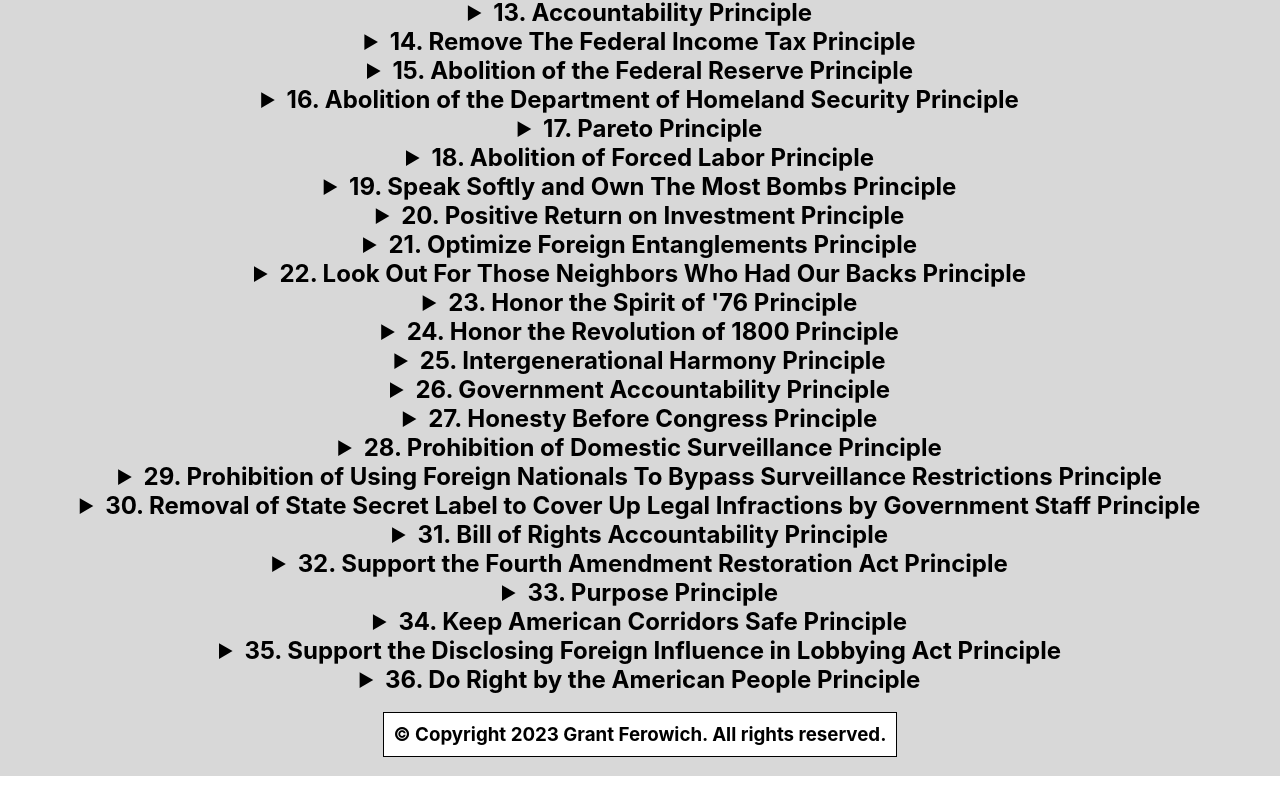
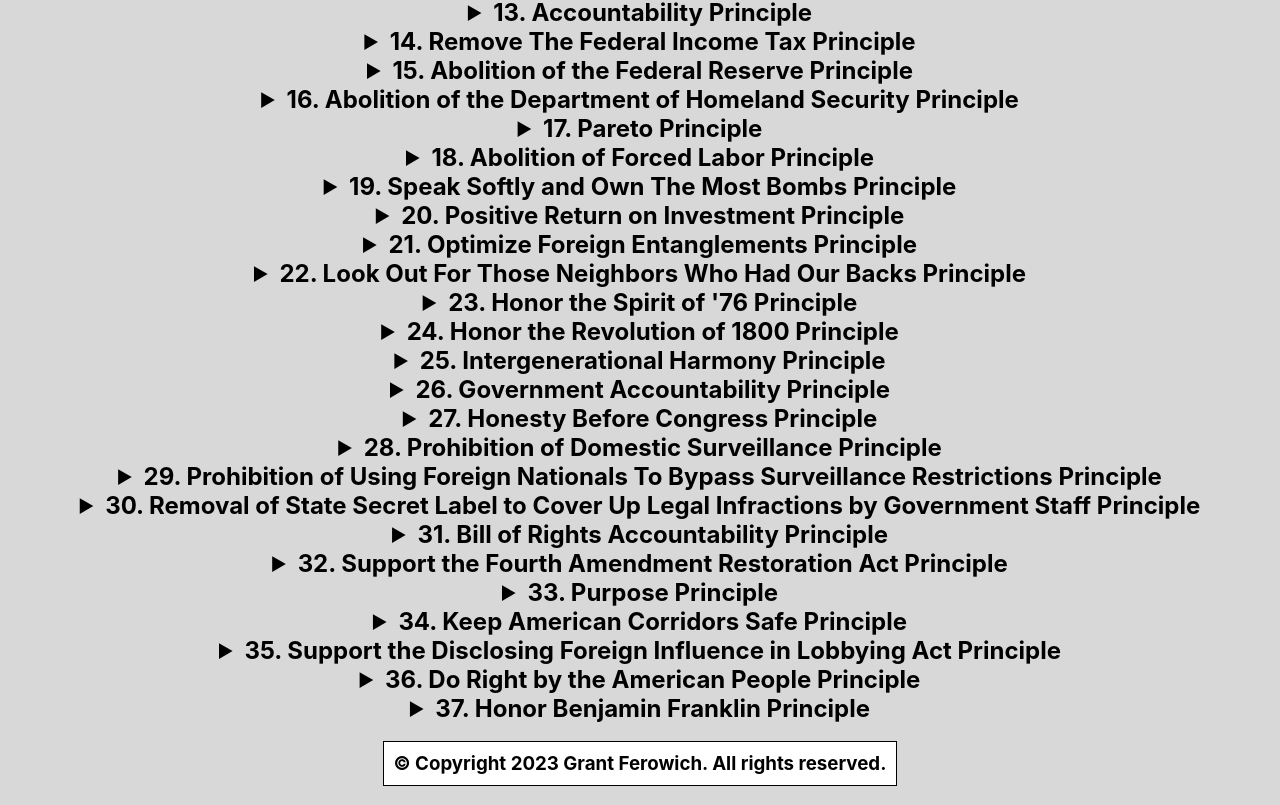
Before and after one commit to grantferowich/wisdom-party, a React (Create React App) app: page / in a window 1280 px wide. Shown: the part 543-1348 px from the top of the page. Before the commit the page ends 1319 px from the top, so only its background shows below. Built offline with nearby package versions, Linux system fonts and the light colour scheme.

Commit message:
appended Benjamin Franklin principle

```diff
--- a/src/components/About.js
+++ b/src/components/About.js
@@ -159,6 +159,10 @@ Thomas Jefferson recognized as much, preparing a letter for the fiftieth anniver
             <summary>36. Do Right by the American People Principle</summary>
             <p>The hardworking men and women of the United States have created Congress to embody their will. Congress must function in a way which makes the men and women of the United States proud.</p>
         </details>
+        <details>
+            <summary>37. Honor Benjamin Franklin Principle</summary>
+            <p>Benjamin Franklin once wrote ""Those who would give up essential liberty, to purchase a little temporary safety, deserve neither liberty nor safety." Franklin's words are hereby reaffirmed. </p>
+        </details>
         <h3>© Copyright 2023 Grant Ferowich. All rights reserved.</h3>
     </div>
   )
```
